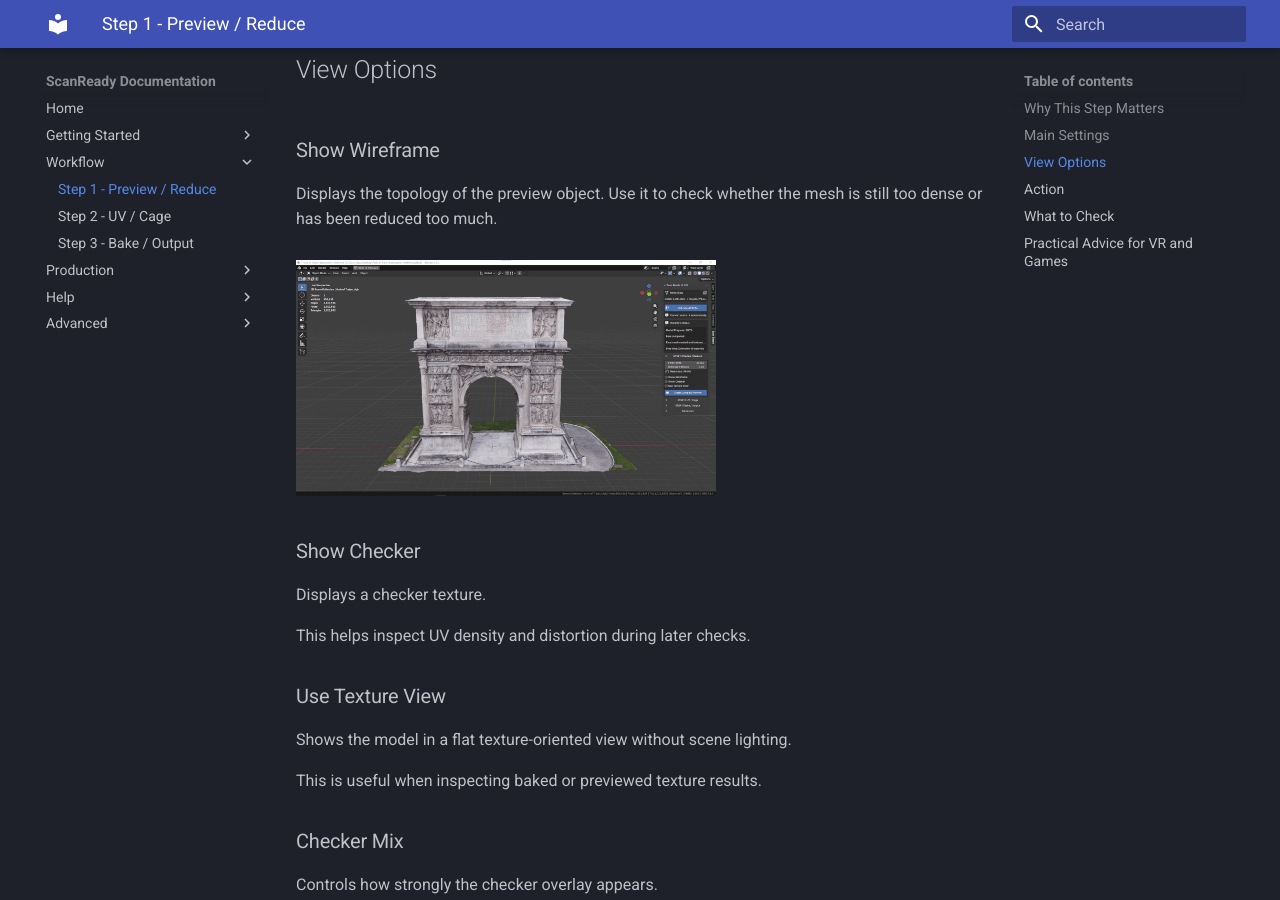
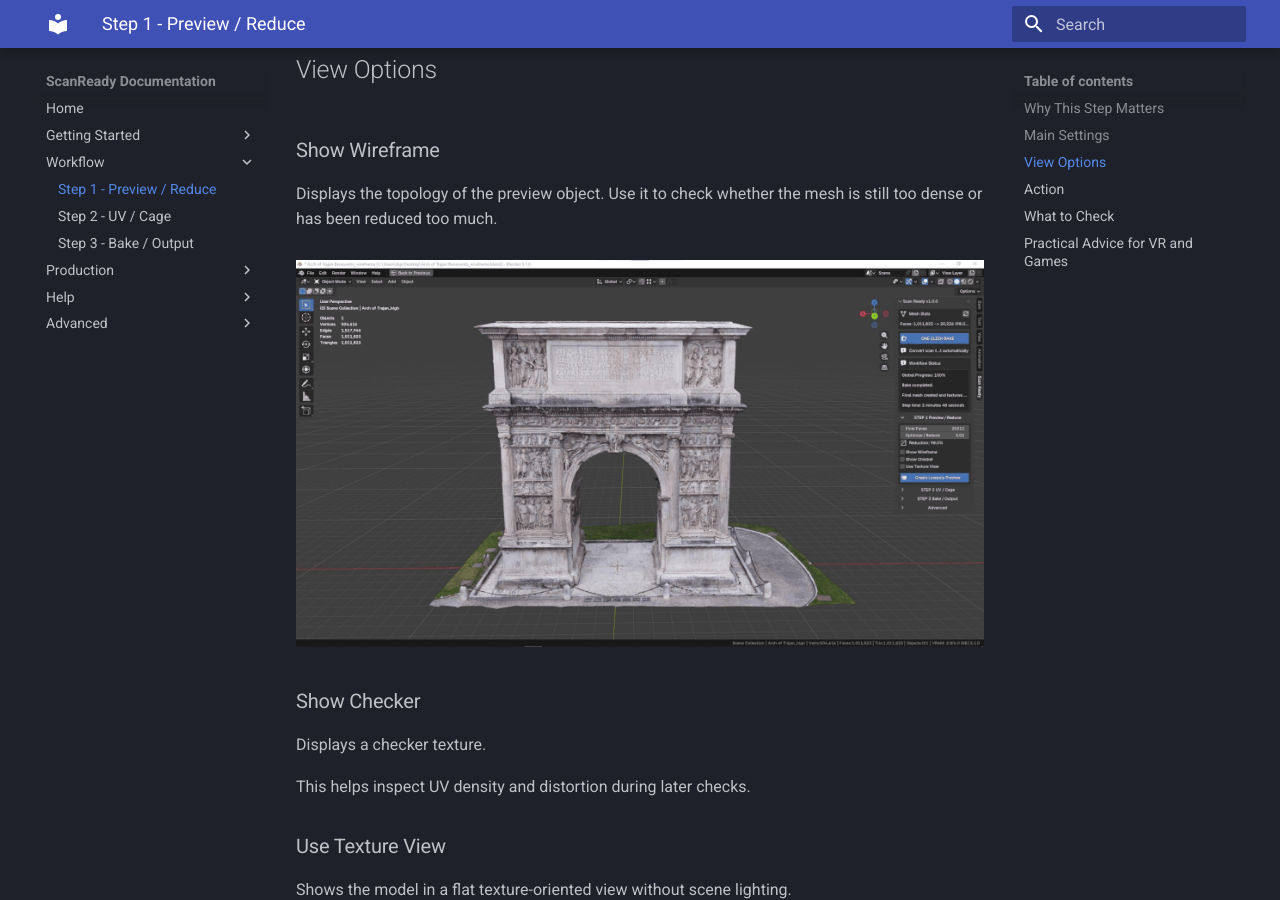
Before and after one commit to marioschiano/scanready-docs, an MkDocs documentation site: the page built from docs/step1.md, in a window 1280 px wide and 900 px high, scrolled down 2285 px. Built offline with MkDocs 1.6.1 and Material for MkDocs 9.7.7, drawn with Linux system fonts in a browser that asks for light colours.

Commit message:
Increase Step 1 wireframe GIF size

```diff
--- a/docs/step1.md
+++ b/docs/step1.md
@@ -85,8 +85,8 @@ Use it to check whether the mesh is still too dense or has been reduced too much
 
 </div>
 
-<div style="flex:0 0 420px; text-align:center;">
-  <img src="../img/step1-wireframe.gif" alt="ScanReady Show Wireframe preview on an optimized scan" style="width:420px; max-width:100%;">
+<div style="width:100%; text-align:left;">
+  <img src="../img/step1-wireframe.gif" alt="ScanReady Show Wireframe preview on an optimized scan" style="width:760px; max-width:100%;">
 </div>
 
 </div>
```
